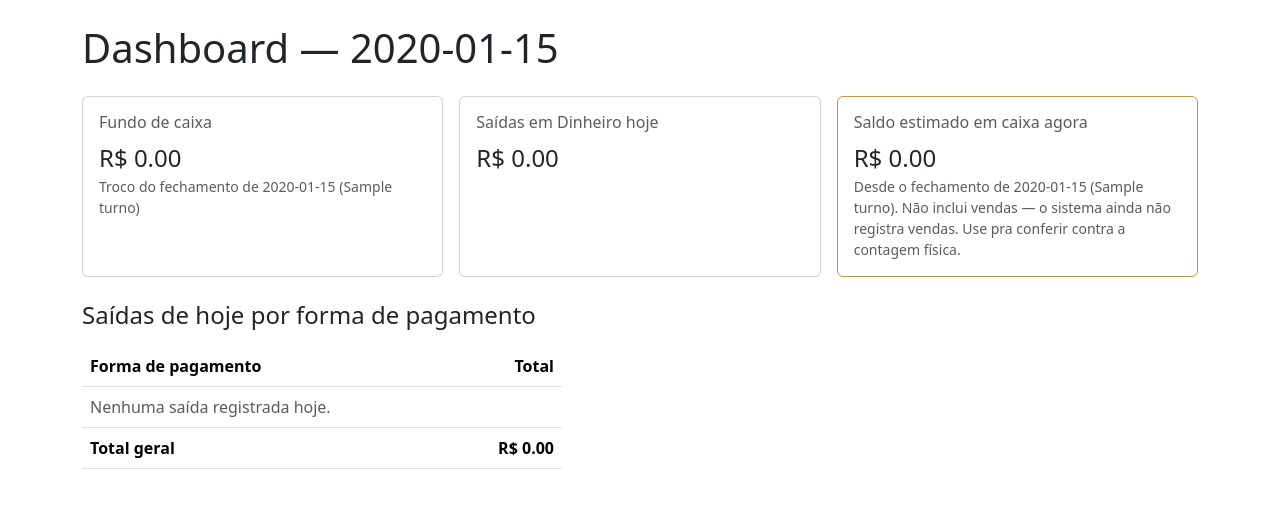
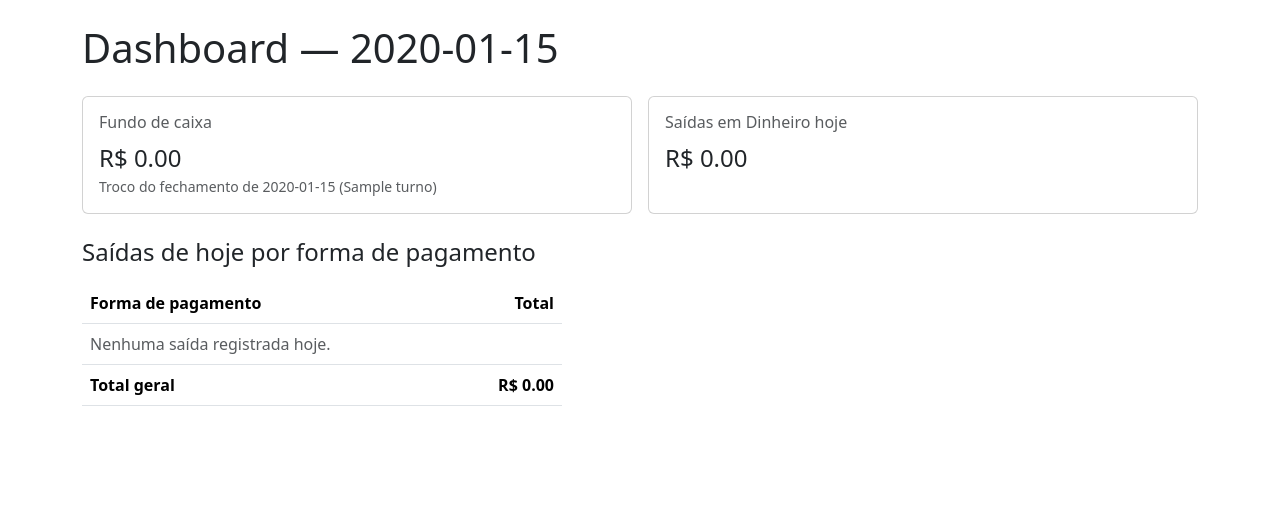
Before and after one commit to marssal-mv/Sistema-de-Gestao-panificadora, a FastAPI app: template app/templates/dashboard.html in a window 1280 px wide. Shown: the part 70-578 px from the top of the page. Run offline with FastAPI, Linux system fonts and the light colour scheme; the template is opened without the code that fills it: most values are stand-ins (such as "Sample title", 1, 10 or a date in 2020); parts of the project's set-up code (start-up, migrations or seed data) failed here and were passed over.

Commit message:
Remove Saldo estimado em caixa do dashboard
Sem registro de vendas, "fundo menos saídas" só crescia negativo ao
longo do dia — nunca soma o dinheiro que entra, então a métrica não
tinha como fazer sentido. Removido de vez (rota e template), não só
escondido. Dashboard fica com Fundo de caixa + Saídas em Dinheiro
hoje. Documentação (README/CLAUDE.md) atualizada de acordo.

```diff
--- a/app/templates/dashboard.html
+++ b/app/templates/dashboard.html
@@ -6,7 +6,7 @@
     <h1 class="mb-4">Dashboard — {{ hoje.strftime("%d/%m/%Y") }}</h1>
 
     <div class="row g-3 mb-4">
-        <div class="col-md-4">
+        <div class="col-md-6">
             <div class="card h-100">
                 <div class="card-body">
                     <h2 class="h6 text-muted">Fundo de caixa</h2>
@@ -21,30 +21,11 @@
                 </div>
             </div>
         </div>
-        <div class="col-md-4">
+        <div class="col-md-6">
             <div class="card h-100">
                 <div class="card-body">
                     <h2 class="h6 text-muted">Saídas em Dinheiro hoje</h2>
                     <p class="fs-4 mb-0">R$ {{ "%.2f"|format(saidas_dinheiro_hoje) }}</p>
-                </div>
-            </div>
-        </div>
-        <div class="col-md-4">
-            <div class="card h-100 {% if saldo_estimado is not none %}border-primary{% endif %}">
-                <div class="card-body">
-                    <h2 class="h6 text-muted">Saldo estimado em caixa agora</h2>
-                    {% if saldo_estimado is not none %}
-                        <p class="fs-4 mb-0">R$ {{ "%.2f"|format(saldo_estimado) }}</p>
-                        <p class="small text-muted mb-0">
-                            Desde o fechamento de {{ ultimo_fechamento.data.strftime("%d/%m") }}
-                            ({{ ultimo_fechamento.turno }}). Não inclui vendas — o sistema ainda
-                            não registra vendas. Use pra conferir contra a contagem física.
-                        </p>
-                    {% else %}
-                        <p class="text-muted mb-0">
-                            Sem fechamento anterior registrado, não dá pra estimar.
-                        </p>
-                    {% endif %}
                 </div>
             </div>
         </div>
```
Also changed, not shown: app/routers/dashboard.py (+8 -31 lines), README.md.
